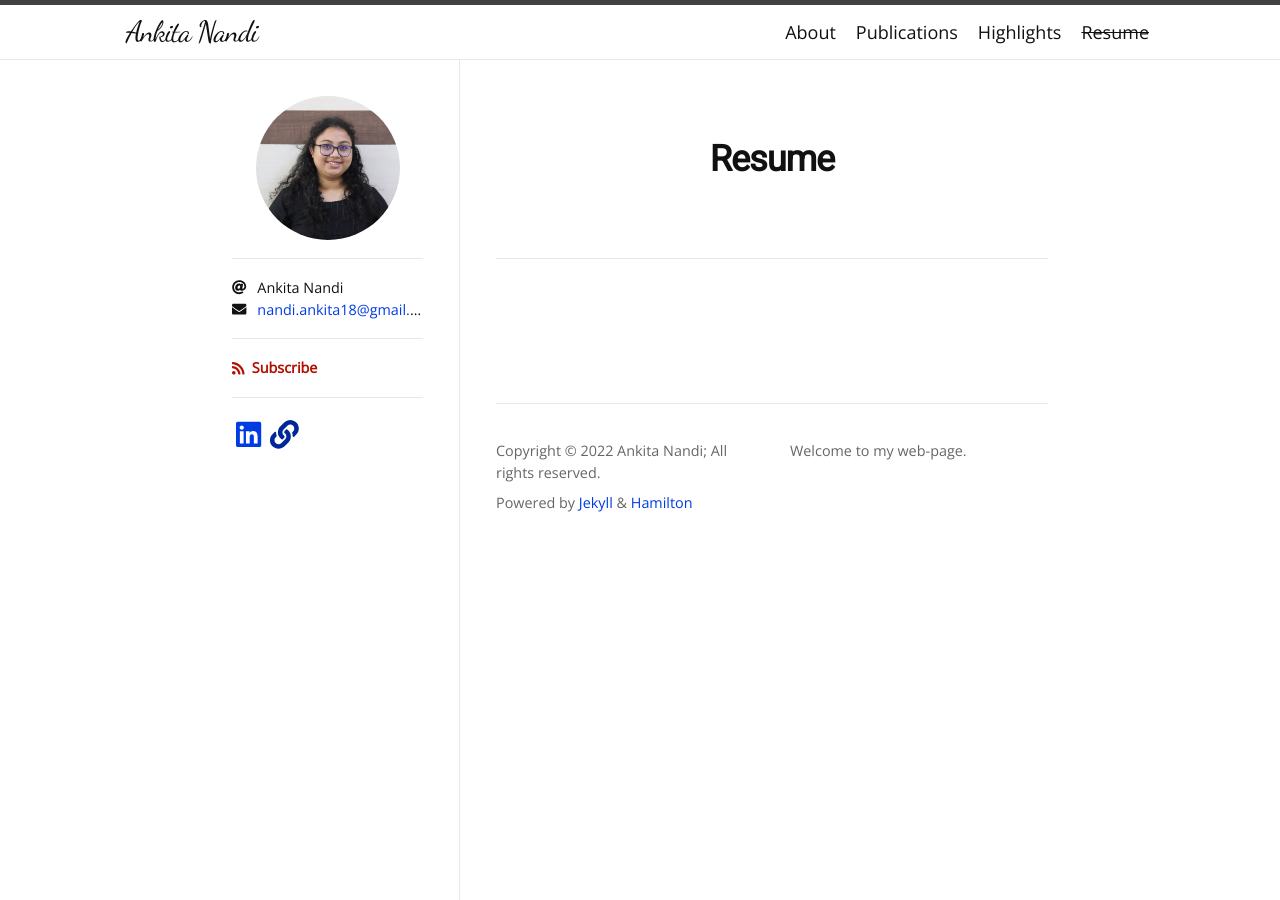
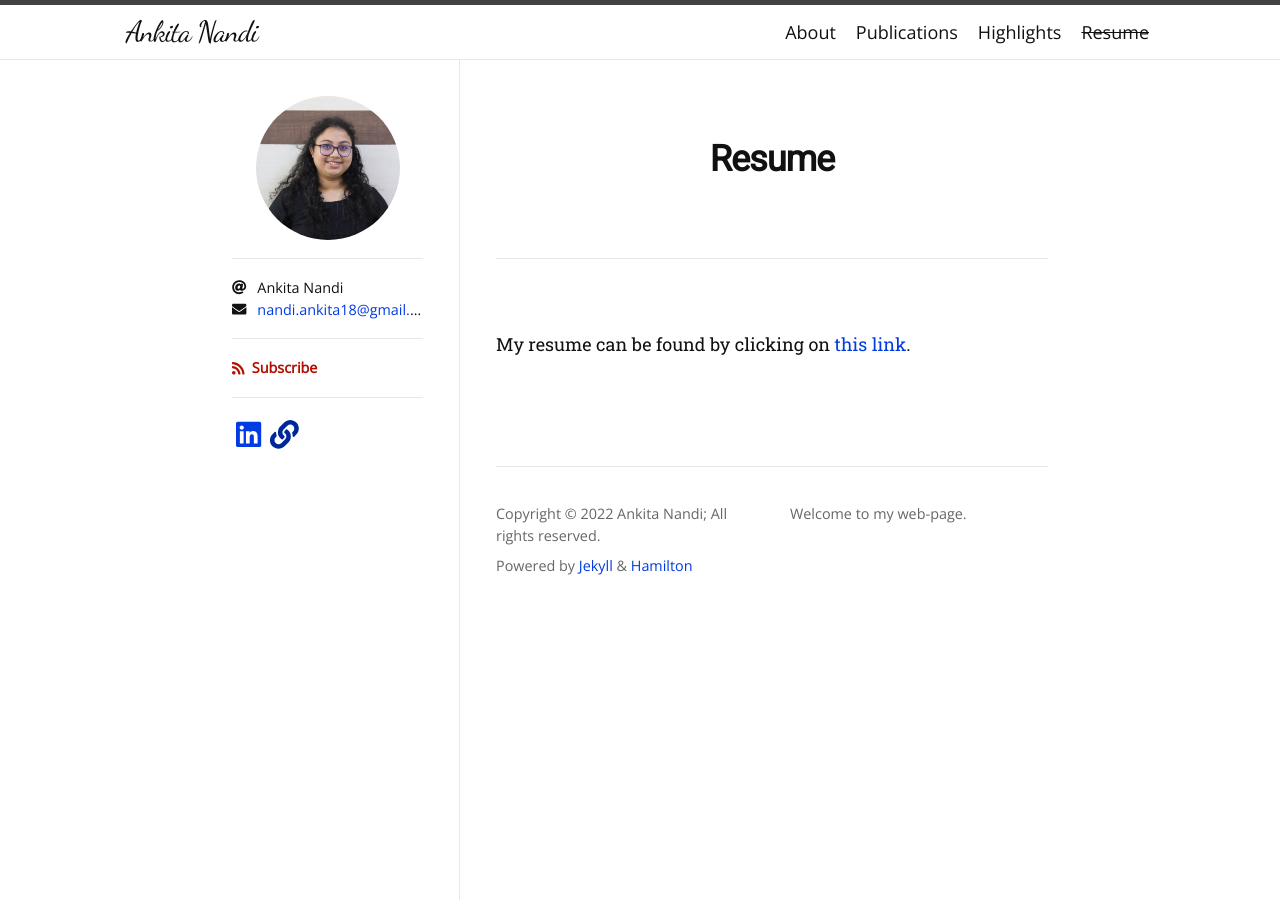
Before and after one commit to nandiankita/nandiankita.github.io, a Jekyll site: the page built from Resume.md, in a window 1280 px wide. Built offline with Jekyll 4.4.1, drawn with Linux system fonts in a browser that asks for light colours; nearby versions of some CDN libraries; some web fonts are replaced.

Commit message:
pushed resume link

```diff
--- a/Resume.md
+++ b/Resume.md
@@ -4,3 +4,6 @@ type: tags
 title: Resume
 permalink: /tags/
 ---
+My resume can be found by clicking on [this link][resume].
+
+[resume]: https://indianinstituteofscience-my.sharepoint.com/:b:/g/personal/ankitanandi_iisc_ac_in/EeOtbmAEgr1HketTfLZtBDIB1ivOZvujnE5Ipz-kpHPcJw?e=1SvOge
```
